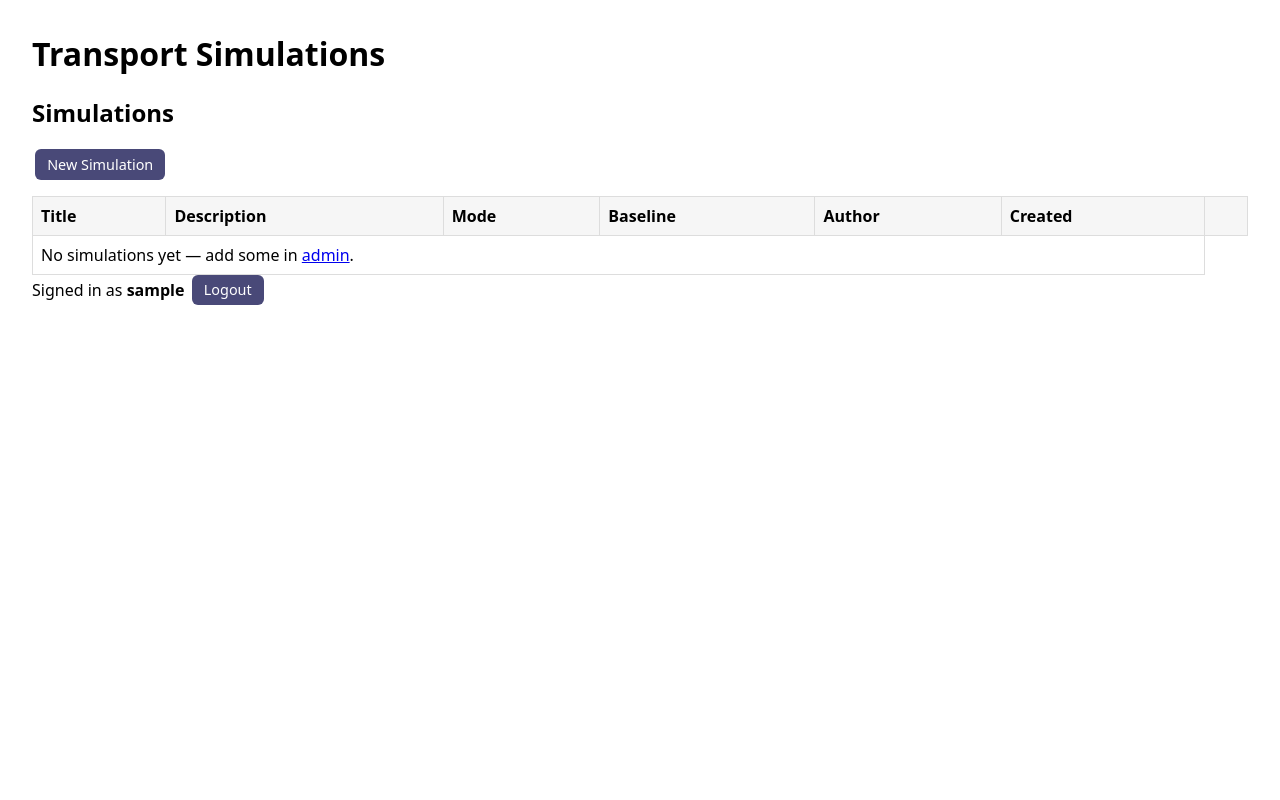
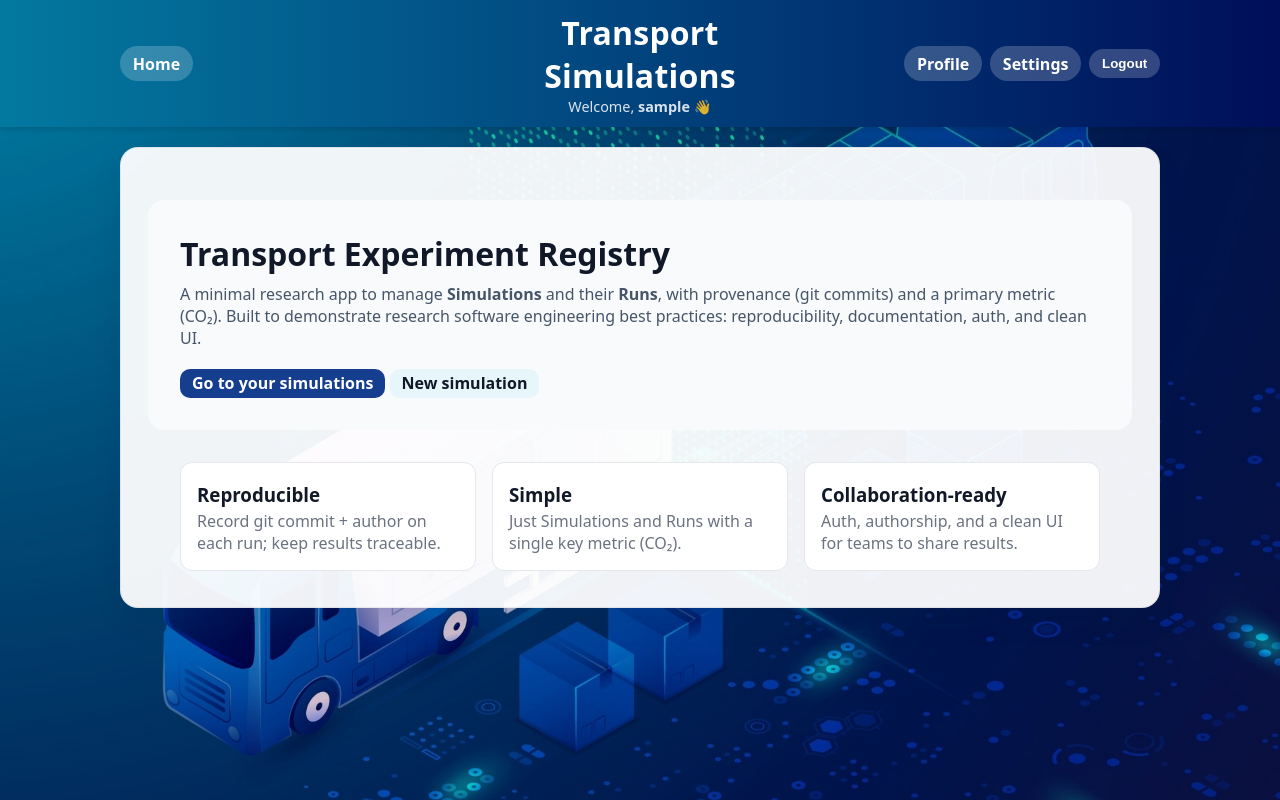
Before and after one commit to GraceWangui/transport_simulations, a Django app: page / in a window 1280 px wide. Run offline with Django 5.2, Linux system fonts and the light colour scheme; the visitor is signed in with stand-in values (Sample User, id 1); data that the repository does not hold is empty.

Commit message:
style: add styling for intuitiveness

```diff
--- a/app/settings.py
+++ b/app/settings.py
@@ -117,6 +117,7 @@ USE_TZ = True
 
 STATIC_URL = 'static/'
 
+STATICFILES_DIRS = [BASE_DIR / "static"]
 # Default primary key field type
 # https://docs.djangoproject.com/en/5.2/ref/settings/#default-auto-field
 
@@ -124,3 +125,4 @@ DEFAULT_AUTO_FIELD = 'django.db.models.BigAutoField'
 
 LOGIN_REDIRECT_URL = "simulation_list"
 LOGOUT_REDIRECT_URL = "simulation_list"
+LOGIN_URL = "login"   # optional but tidy
--- a/simulations/urls.py
+++ b/simulations/urls.py
@@ -3,7 +3,8 @@ from . import views
 from . import auth_views as authv
 
 urlpatterns = [
-    path("", views.simulation_list, name="simulation_list"),
+    path("", views.home, name="home"), # landing page
+    path("simulations/", views.simulation_list, name="simulation_list"),
     path("simulations/<int:pk>/", views.simulation_detail, name="simulation_detail"),
     path("simulations/new/", views.simulation_create, name="simulation_create"),
     path("simulations/<int:pk>/edit/", views.simulation_update, name="simulation_update"),
@@ -15,6 +16,8 @@ urlpatterns = [
     path("runs/<int:pk>/delete/", views.run_delete, name="run_delete"),
 
     path("accounts/register/", authv.register, name="register"),
+    path("profile/", views.profile, name="profile"),
+    path("settings/", views.settings_page, name="settings"),
 
 
 ]
--- a/simulations/views.py
+++ b/simulations/views.py
@@ -4,6 +4,19 @@ from .models import Simulation, Run
 from django.contrib.auth.decorators import login_required
 
 # Create your views here.
+
+def home(request):
+    return render(request, "home.html")
+
+@login_required
+def profile(request):
+    # Use a simple dummy avatar (initials) via inline SVG
+    initials = (request.user.get_full_name() or request.user.username)[:2].upper()
+    return render(request, "profile.html", {"initials": initials})
+
+@login_required
+def settings_page(request):
+    return render(request, "settings.html")
 
 @login_required
 def simulation_list(request):
--- a/templates/base.html
+++ b/templates/base.html
@@ -1,76 +1,155 @@
+{% load static %}
 <!doctype html>
-<html>
+<html lang="en">
 <head>
   <meta charset="utf-8">
   <title>Transport Simulations</title>
-    <meta name="viewport" content="width=device-width, initial-scale=1" />
+  <meta name="viewport" content="width=device-width, initial-scale=1">
+
   <style>
-      body { font-family: system-ui, -apple-system, sans-serif; margin: 2rem; }
-      .btn { padding: .4rem .7rem; border: 1px solid #333; border-radius: 6px; text-decoration: none; }
-      table { width: 100%; border-collapse: collapse; margin-top: 1rem; }
-      th, td { border: 1px solid #ddd; padding: 8px; text-align: left; }
-      th { background: #f6f6f6; }
+    :root{
+      --nav-bg: linear-gradient(90deg, #0379a0 0%, #000e5a 100%);/* strong blue */
+      --nav-text:#ffffff;
+
+      --primary:#163E8E;
+      --primary-hover:#0F2F70;
+      --secondary-bg:#E6F6FB;
+      --secondary-bg-hover:#D6EFF7;
+      --text:#111827;
+
+      --card: rgba(255,255,255,0.94);
+      --card-border: rgba(12,36,70,.08);
+    }
+
+    body{
+      margin:0;
+      font-family: system-ui, -apple-system, sans-serif;
+      min-height:100vh;
+      color:var(--text);
+      background-image:
+        linear-gradient(rgba(0,0,0,.18), rgba(0,0,0,.18)),
+        url("{% static 'img/123.jpg' %}");
+      background-size:cover;
+      background-position:center;
+      background-attachment:fixed;
+    }
+
+    .container{max-width:1040px;margin:0 auto;padding:0 1rem;}
+
+    header{
+      padding:.7rem 0;
+      background: var(--nav-bg);
+      color:var(--nav-text);
+      box-shadow:0 2px 6px rgba(0,0,0,.15);
+    }
+
+    header h1{
+      margin:0;
+      font-weight:800;
+      letter-spacing:.2px;
+      text-align:center;
+    }
+
+    header .sub{
+      font-size:.9rem;
+      color:rgba(255,255,255,.85);
+      text-align:center;
+    }
+
+    .nav{display:flex;align-items:center;gap:.5rem;}
+    .chip{
+      padding:.42rem .8rem;
+      border-radius:9999px;
+      background:rgba(255,255,255,.2);
+      color:var(--nav-text);
+      text-decoration:none;
+      font-weight:600;
+      border:none;
+    }
+    .chip:hover{background:rgba(255,255,255,.3);}
+
+    .page-card{
+      background:var(--card);
+      border:1px solid var(--card-border);
+      border-radius:18px;
+      padding:1.25rem;
+      box-shadow:0 14px 28px rgba(11,30,59,.1);
+      margin:1.25rem 0 2rem;
+    }
+
+    /* Buttons */
+    .btn{
+      display:inline-block; padding:.38rem .75rem; border:none; border-radius:10px;
+      background:var(--primary); color:#fff; text-decoration:none; font-weight:700; cursor:pointer;
+      transition:background .12s ease, transform .06s ease;
+      vertical-align:middle; line-height:1;
+    }
+    .btn:hover{ background:var(--primary-hover); transform:translateY(-1px); }
+
+    .btn-secondary{ background:var(--secondary-bg); color:var(--text); }
+    .btn-secondary:hover{ background:var(--secondary-bg-hover); }
+
+    .btn-sm{ padding:.32rem .6rem; border-radius:9999px; font-weight:600; font-size:.85rem; }
+
+    /* Table tweaks */
+    table{width:100%;border-collapse:collapse;margin-top:1rem;}
+    th,td{border:1px solid #E5E7EB;padding:10px;text-align:left;}
+    th{background:#2E6EB5;color:var(--nav-text);}
+    td{vertical-align:middle;}
+
+    .actions{ min-width: 130px; }
+    .btn-group{ display:flex; gap:.4rem; align-items:center; flex-wrap:nowrap; }
+
+    /* Navbar layout: three zones */
+    .navbar{
+      display:flex;
+      align-items:center;
+      justify-content:space-between;
+    }
+    .navbar-left{flex:1; display:flex; justify-content:flex-start;}
+    .navbar-center{flex:1; text-align:center;}
+    .navbar-right{flex:1; display:flex; justify-content:flex-end;}
   </style>
 </head>
 <body>
+  <header>
+    <div class="container navbar">
+      <!-- Far left -->
+      <div class="navbar-left">
+        <a class="chip" href="{% url 'home' %}">Home</a>
+      </div>
+
+      <!-- Center -->
+      <div class="navbar-center">
         <h1>Transport Simulations</h1>
+        {% if request.user.is_authenticated %}
+          <div class="sub">Welcome, <strong>{{ request.user.get_username }}</strong> 👋</div>
+        {% else %}
+          <div class="sub">Welcome, guest</div>
+        {% endif %}
+      </div>
+
+      <!-- Far right -->
+      <div class="navbar-right nav">
+        {% if request.user.is_authenticated %}
+          <a class="chip" href="{% url 'profile' %}">Profile</a>
+          <a class="chip" href="{% url 'settings' %}">Settings</a>
+          <form method="post" action="{% url 'logout' %}" style="display:inline;">
+            {% csrf_token %}
+            <button class="chip" type="submit">Logout</button>
+          </form>
+        {% else %}
+          <a class="chip" href="{% url 'login' %}">Login</a>
+          <a class="chip" href="{% url 'register' %}">Register</a>
+        {% endif %}
+      </div>
+    </div>
+  </header>
+
+  <main class="container">
+    <div class="page-card">
       {% block content %}{% endblock %}
-    <nav style="margin-bottom:1rem;">
-  {% if request.user.is_authenticated %}
-    <span>Signed in as <strong>{{ request.user.username }}</strong></span>
-    <a class="btn" href="{% url 'logout' %}">Logout</a>
-  {% else %}
-    <a class="btn" href="{% url 'login' %}">Login</a>
-    <a class="btn btn-secondary" href="{% url 'register' %}">Register</a>
-  {% endif %}
-    </nav>
-
+    </div>
+  </main>
 </body>
 </html>
-
-<style>
-  body {
-    font-family: system-ui, -apple-system, sans-serif;
-    margin: 2rem;
-  }
-  table {
-    width: 100%;
-    border-collapse: collapse;
-    margin-top: 1rem;
-  }
-  th, td {
-    border: 1px solid #ddd;
-    padding: 8px;
-    text-align: left;
-  }
-  th {
-    background: #f6f6f6;
-  }
-
-  /* buttons */
-  .btn {
-    display: inline-block;
-    padding: 0.35rem 0.75rem;
-    margin: 0 0.2rem;
-    border: none;
-    border-radius: 6px;
-    background-color: #494978;   /* nice indigo */
-    color: white;
-    text-decoration: none;
-    font-size: 0.9rem;
-    font-weight: 500;
-    cursor: pointer;
-  }
-  .btn:hover {
-    background-color: #9a9aaa;
-  }
-
-  /* secondary button (e.g. cancel) */
-  .btn-secondary {
-    background-color: #e5e7eb;  /* light gray */
-    color: #111827;
-  }
-  .btn-secondary:hover {
-    background-color: #d1d5db;
-  }
-</style>
--- /dev/null
+++ b/templates/home.html
@@ -0,0 +1,54 @@
+{% extends "base.html" %}
+{% block content %}
+
+<section style="max-width:920px;margin:2rem auto;padding:2rem;border-radius:16px;background:#f8fafc;">
+  <h2 style="margin:0 0 .5rem 0;font-size:2rem;">Transport Experiment Registry</h2>
+  <p style="margin:0;color:#475569;">
+    A minimal research app to manage <strong>Simulations</strong> and their <strong>Runs</strong>, with
+    provenance (git commits) and a primary metric (CO₂). Built to demonstrate research software
+    engineering best practices: reproducibility, documentation, auth, and clean UI.
+  </p>
+
+  {% if request.user.is_authenticated %}
+    <div style="margin-top:1.25rem;">
+      <a class="btn" href="{% url 'simulation_list' %}">Go to your simulations</a>
+      <a class="btn btn-secondary" href="{% url 'simulation_create' %}">New simulation</a>
+    </div>
+  {% else %}
+    <div style="margin-top:1.25rem;">
+      <button id="getStarted" class="btn btn-accent" type="button">Get started</button>
+      <div id="cta" style="display:none;margin-top:.75rem;">
+        <a class="btn" href="{% url 'register' %}">Register</a>
+        <a class="btn btn-secondary" href="{% url 'login' %}">Login</a>
+      </div>
+    </div>
+  {% endif %}
+</section>
+
+<section style="max-width:920px;margin:1rem auto;display:grid;gap:1rem;
+                grid-template-columns:repeat(auto-fit,minmax(220px,1fr));">
+  <div style="padding:1rem;border:1px solid #e5e7eb;border-radius:12px;background:#fff;">
+    <h3 style="margin:.2rem 0;">Reproducible</h3>
+    <p style="margin:0;color:#6b7280;">Record git commit + author on each run; keep results traceable.</p>
+  </div>
+  <div style="padding:1rem;border:1px solid #e5e7eb;border-radius:12px;background:#fff;">
+    <h3 style="margin:.2rem 0;">Simple</h3>
+    <p style="margin:0;color:#6b7280;">Just Simulations and Runs with a single key metric (CO₂).</p>
+  </div>
+  <div style="padding:1rem;border:1px solid #e5e7eb;border-radius:12px;background:#fff;">
+    <h3 style="margin:.2rem 0;">Collaboration-ready</h3>
+    <p style="margin:0;color:#6b7280;">Auth, authorship, and a clean UI for teams to share results.</p>
+  </div>
+</section>
+
+<script>
+  const btn = document.getElementById('getStarted');
+  if (btn) {
+    btn.addEventListener('click', () => {
+      const cta = document.getElementById('cta');
+      if (cta) cta.style.display = (cta.style.display === 'none' || !cta.style.display) ? 'block' : 'none';
+    });
+  }
+</script>
+
+{% endblock %}
--- /dev/null
+++ b/templates/registration/logged_out.html
@@ -0,0 +1,5 @@
+{% extends "base.html" %}
+{% block content %}
+<p>You’ve been logged out.</p>
+<p><a class="btn" href="{% url 'home' %}">Log in again</a></p>
+{% endblock %}
--- a/templates/simulations/simulation_list.html
+++ b/templates/simulations/simulation_list.html
@@ -24,10 +24,11 @@
         <td>{{ s.is_baseline|yesno:"Yes,No" }}</td>
         <td>{{ s.author|default:"—" }}</td>
         <td>{{ s.created_at|date:"Y-m-d H:i" }}</td>
-
-        <td>
-          <a class="btn" href="{% url 'simulation_detail' s.id %}">View</a>
-          <a class="btn" href="{% url 'simulation_update' s.id %}">Edit</a>
+        <td class="actions">
+        <div class="btn-group">
+          <a class="btn btn-sm" href="{% url 'simulation_detail' s.id %}">View</a>
+          <a class="btn btn-sm btn-secondary" href="{% url 'simulation_update' s.id %}">Edit</a>
+        </div>
         </td>
       </tr>
     {% empty %}
```
Also changed, not shown: simulations/models.py (+2 -6 lines), templates/profile.html (added, +24 -0 lines), templates/settings.html (added, +12 -0 lines), templates/simulations/simulation_detail.html (+5 -3 lines), static/img/123.jpg (added), 3 other files. Lines whose indentation alone changed are shown as unchanged.
